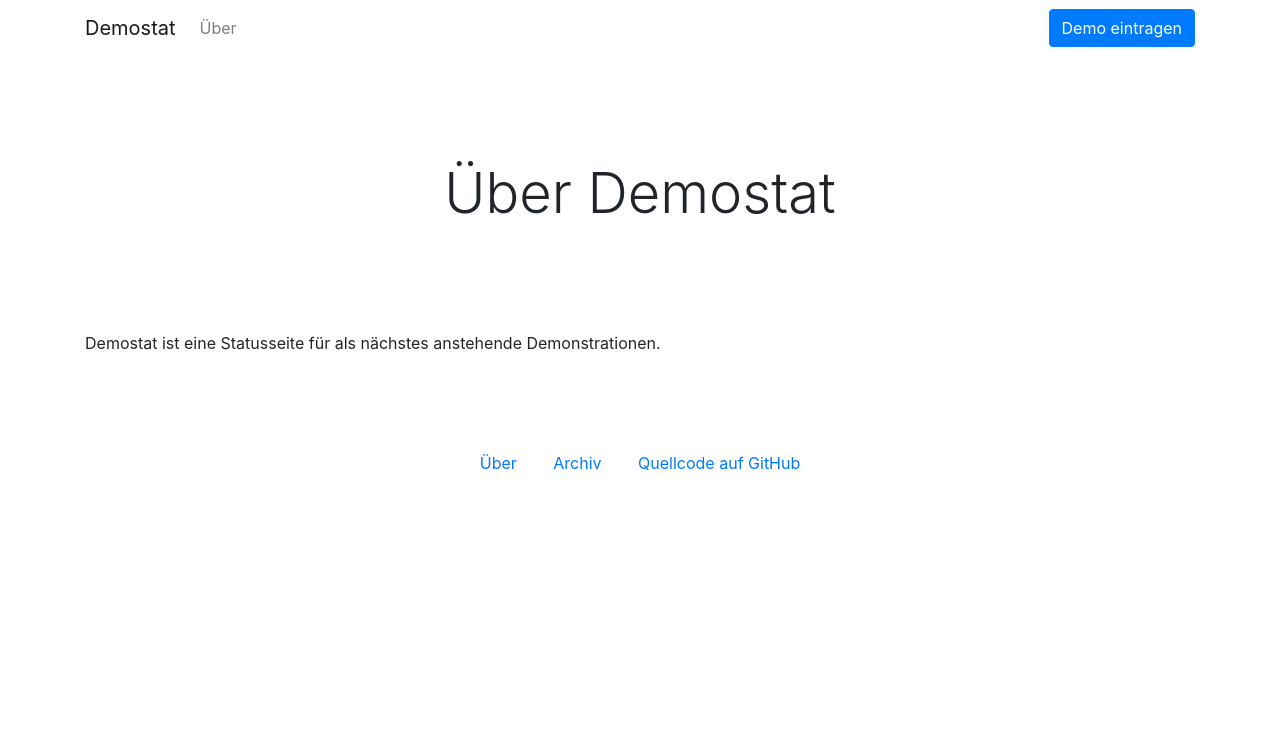
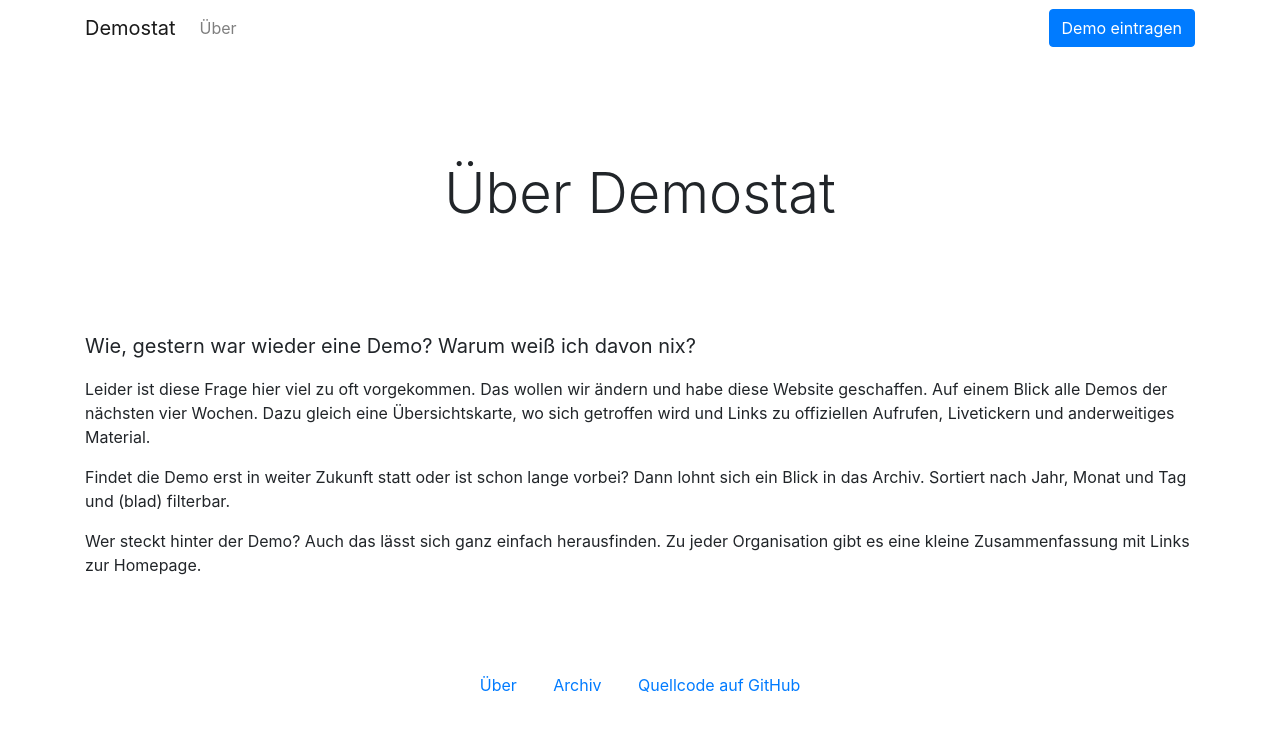
Before and after one commit to demostat/demostat, a Django app: template demostat/templates/demostat/about.html in a window 1280 px wide. Shown: the top 731 px of the page. Run offline with Django 3.2, Linux system fonts and the light colour scheme; the template is opened without the code that fills it, so the values that code supplies are empty; some libraries are stand-ins or nearby versions.

Commit message:
Über mit Inhalten befüllt

```diff
--- a/demostat/templates/demostat/about.html
+++ b/demostat/templates/demostat/about.html
@@ -8,6 +8,14 @@
 
 {% block content %}
 <section>
-  Demostat ist eine Statusseite für als nächstes anstehende Demonstrationen.
+  <blockquote class="blockquote">
+    <p class="mb-0">Wie, gestern war wieder eine Demo? Warum weiß ich davon nix?</p>
+  </blockquote>
+
+  <p>Leider ist diese Frage hier viel zu oft vorgekommen. Das wollen wir ändern und habe diese Website geschaffen. Auf einem Blick alle Demos der nächsten vier Wochen. Dazu gleich eine Übersichtskarte, wo sich getroffen wird und Links zu offiziellen Aufrufen, Livetickern und anderweitiges Material.</p>
+
+  <p>Findet die Demo erst in weiter Zukunft statt oder ist schon lange vorbei? Dann lohnt sich ein Blick in das Archiv. Sortiert nach Jahr, Monat und Tag und (blad) filterbar.</p>
+
+  <p>Wer steckt hinter der Demo? Auch das lässt sich ganz einfach herausfinden. Zu jeder Organisation gibt es eine kleine Zusammenfassung mit Links zur Homepage.</p>
 </section>
 {% endblock %}
```
